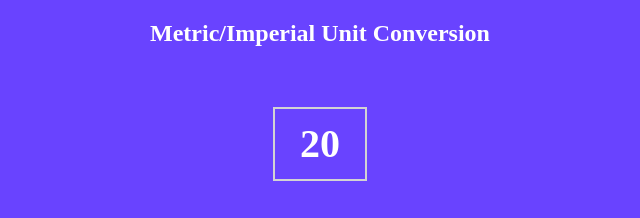
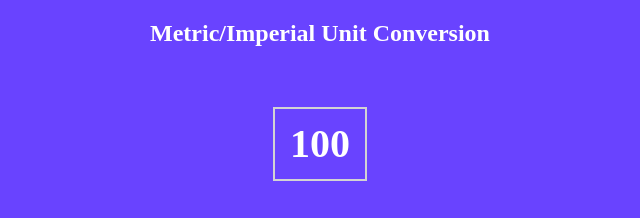
Before and after one commit to yeshaswiaima/unit-converter, a website built with Vite: page index.html in a window 1280 px wide. Shown: the top 218 px of the page, 320-960 px from the left. Built offline with nearby package versions, Linux system fonts and the light colour scheme.

Commit message:
update html file
changes 20 to 100 in html file.

```diff
--- a/index.html
+++ b/index.html
@@ -4,7 +4,7 @@
     </head>
     <body>
         <h2>Metric/Imperial Unit Conversion</h1>
-        <p id="value-el" contenteditable="true">20</p>
+        <p id="value-el" contenteditable="true">100</p>
         <button id="convert-btn">Convert</button>
         <div id="components">
             <p class="components-cls" id="length-el">Length(Meter/Feet)<br class="conversion-values-cls"> 20 meters = 65.616 feet | 20 feet = 6.096 meters</br></p>
```
